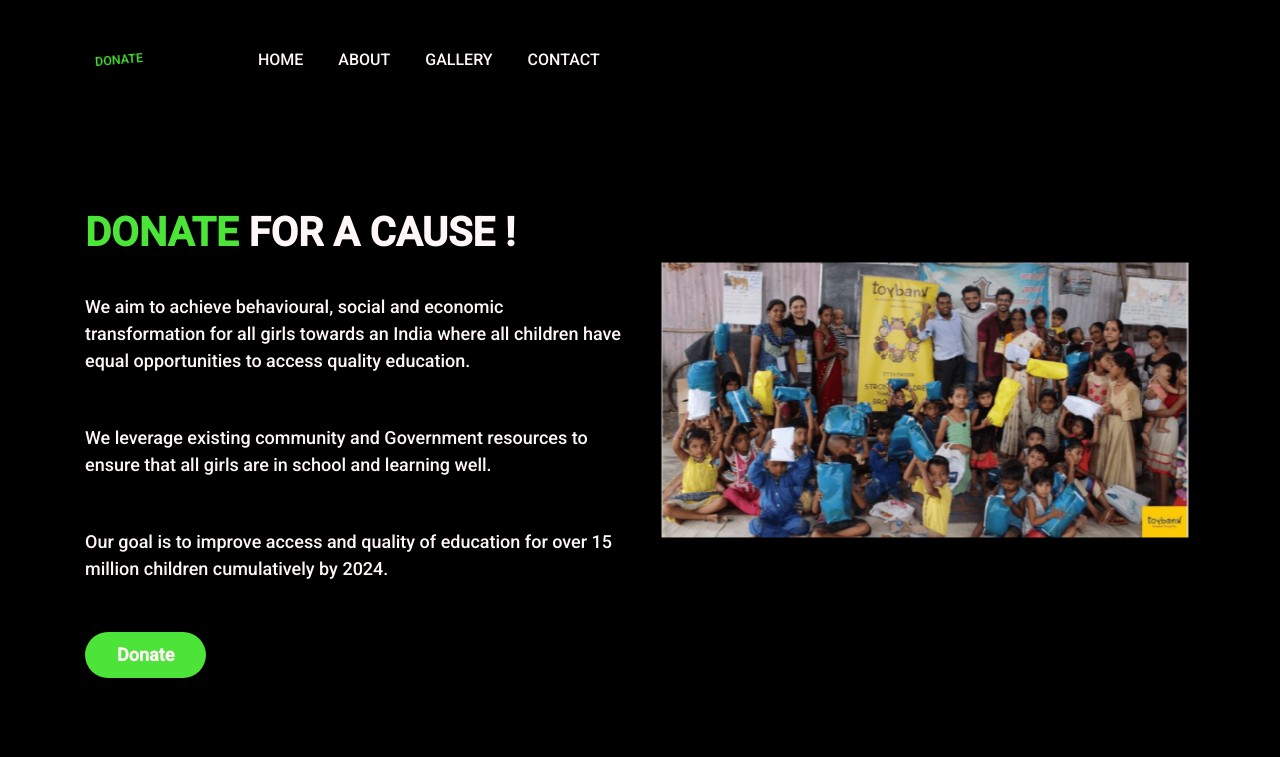
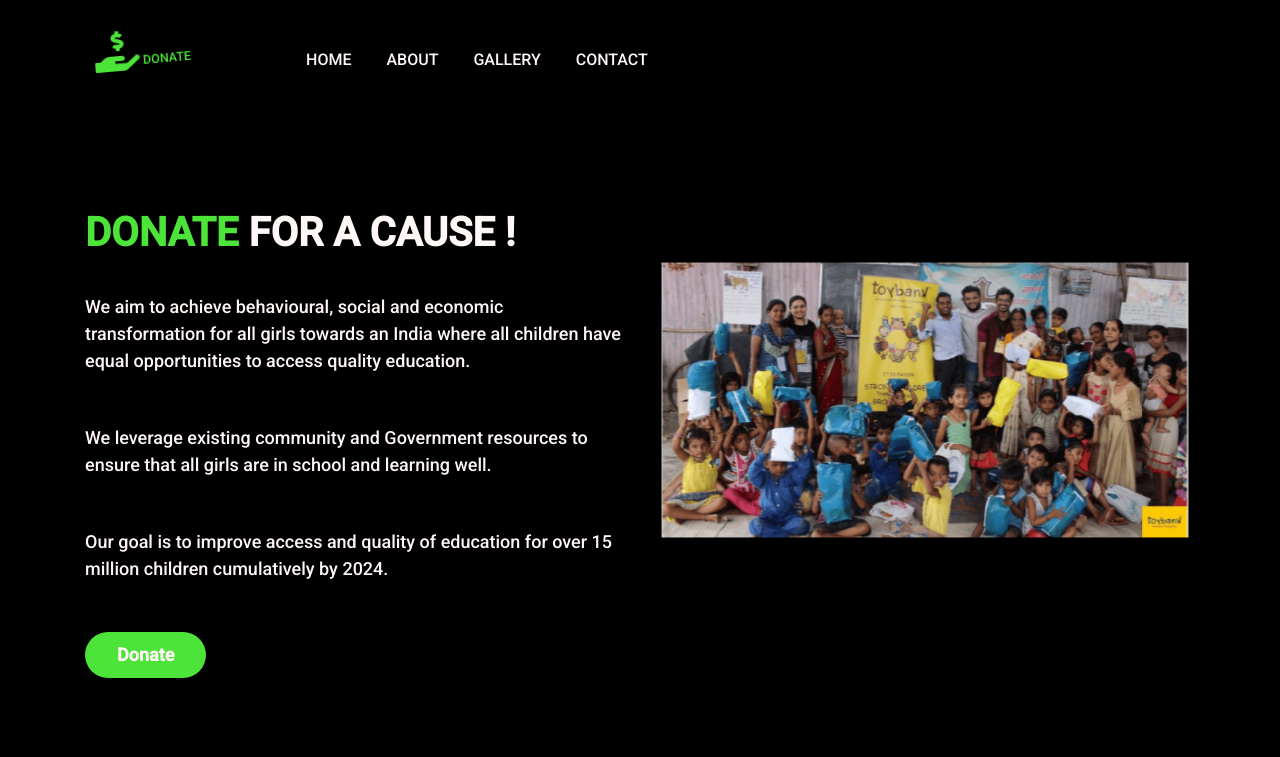
Before and after one commit to abhishektanwar2001/Donation-camp-for-fundraising, a plain HTML site: page index.html in a window 1280 px wide. Shown: the top 757 px of the page. Drawn offline with nearby package versions, Linux system fonts and the light colour scheme.

Commit message:
Update index.html

```diff
--- a/index.html
+++ b/index.html
@@ -41,7 +41,7 @@
       <div class="container">
         <nav class="navbar navbar-expand-lg navbar-dark">
           <a class="navbar-brand" href="#"
-            ><i class="https://github.com/abhishektanwar2001/Donation-camp-for-fundraising/blob/main/gallery/240_F_319359268_dlILC4AobgmGljVopf9n3b4VBlVc8i2c.jpg?raw=true"> </i> DONATE</a
+            ><i class="fas fa-hand-holding-usd"> </i> DONATE</a
           >
           <button
             class="navbar-toggler"
```
